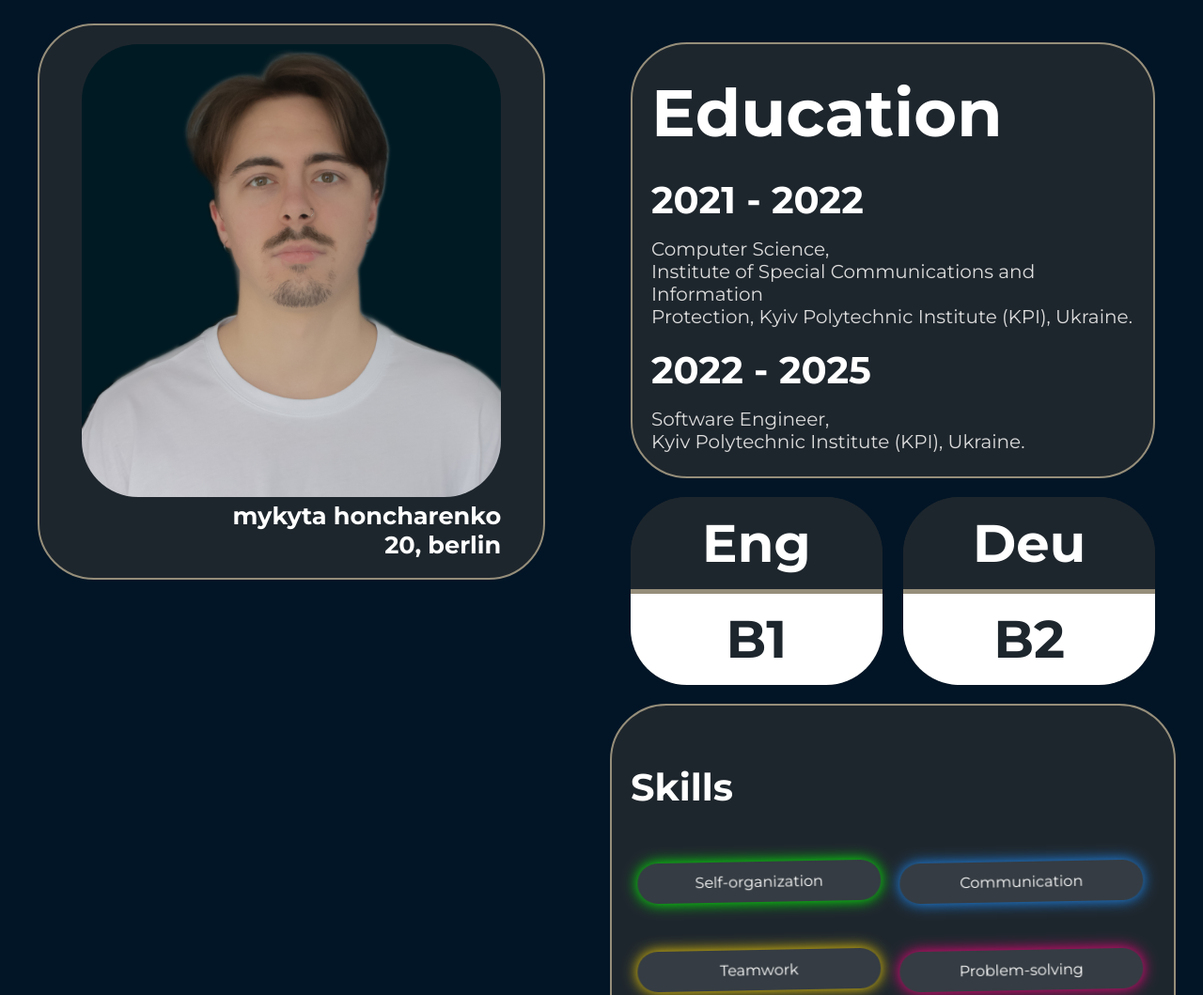
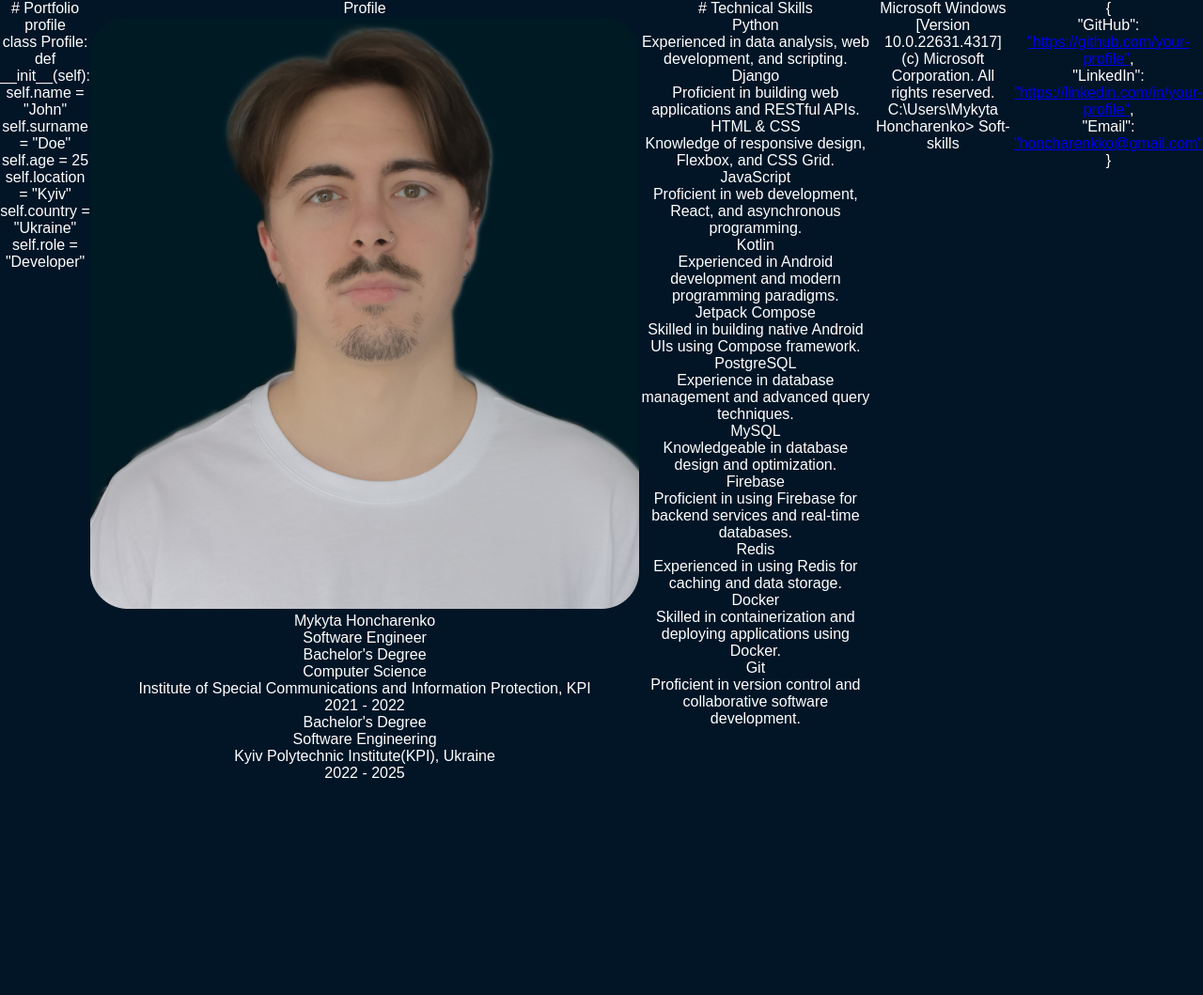
Before and after one commit to Nikitatoser/Portf, a plain HTML site: page index.html in a window 1280 px wide. Shown: the top 1059 px of the page at 94% size. After the commit the page ends 832 px from the top, so only its background shows below. Drawn offline with Linux system fonts and the light colour scheme.

Commit message:
Update index.html

```diff
--- a/index.html
+++ b/index.html
@@ -1,155 +1,154 @@
 <!DOCTYPE html>
-<html lang="en">
+<html lang="uk">
 <head>
     <meta charset="UTF-8">
-    <meta name="viewport" content="width=device-width, initial-scale=1.0">
+    <title>Python Styled Profile</title>
     <link rel="stylesheet" href="main.css">
-    <link rel="preconnect" href="https://fonts.googleapis.com">
-<link rel="preconnect" href="https://fonts.gstatic.com" crossorigin>
-<link href="https://fonts.googleapis.com/css2?family=Montserrat:ital,wght@0,100..900;1,100..900&display=swap" rel="stylesheet">
-    <title>honcharenkko</title>
 </head>
 <body>
+    <!-- Block Container for Python Styled Profile -->
+    <div class="page-block">
+        <div class="section code-container">
+            <div class="code-line"><span class="keyword"># Portfolio profile</span></div>
+            <div class="code-line"><span class="keyword">class</span> <span class="class-name">Profile</span>:</div>
+            <div class="code-line indent"><span class="keyword">def</span> <span class="function-name">__init__</span>(<span class="parameter">self</span>):</div>
+            <div class="code-line indent2"><span class="variable">self.name</span> = "<span id="name">John</span>"</div>
+            <div class="code-line indent2"><span class="variable">self.surname</span> = "<span id="surname">Doe</span>"</div>
+            <div class="code-line indent2"><span class="variable">self.age</span> = <span id="age">25</span></div>
+            <div class="code-line indent2"><span class="variable">self.location</span> = "<span id="location">Kyiv</span>"</div>
+            <div class="code-line indent2"><span class="variable">self.country</span> = "<span id="country">Ukraine</span>"</div>
+            <div class="code-line indent2"><span class="variable">self.role</span> = "<span id="role">Developer</span>"</div>
 
-    <div class = "left">
-
-        <div class="blok-foto">
-            <div class="foto-my-block">
-                <img class = "myfoto" src="foto\IMG_5438-2 1.png" alt="">
-            </div>
-
-            <h4 class="mytitle">mykyta honcharenko<br>
-                20, berlin</h4>
         </div>
-
     </div>
 
-    <div class="right">
-        <div class="education">
-            <h1>Education</h1>
-
-            <h3>2021 - 2022</h3>
-            <h4>Computer Science,<br> Institute of Special Communications and Information Protection, Kyiv Polytechnic Institute (KPI), Ukraine. </h4>
-
-            <h3>2022 - 2025</h3>
-            <h4>Software Engineer,<br> Kyiv Polytechnic Institute (KPI), Ukraine. </h4>
-        </div>
-        <div class="language">
-            <div class="langg">
-                <div class = "lang-left">
-                    <div class = "lang-top">
-                        <h1>Eng</h1>
-                    </div>
-                    <div class = lang-bot>
-                        <h1>B1</h1>
-                    </div>
+<!-- Секція з освітою у стилі IDE -->
+<div class="page-block">
+    <div class="education-ide">
+        <div class="profile-window">
+            <div class="window-header">
+                <span class="window-title">Profile</span>
+                <div class="window-controls">
+                    <div class="control-button"></div>
+                    <div class="control-button"></div>
+                    <div class="control-button"></div>
                 </div>
-                <div class = "lang-right">
-                    <div class = "lang-top">
-                        <h1>Deu</h1>
-                    </div>
-                    <div class = lang-bot>
-                        <h1>B2</h1>
-                    </div>
-                </div>
+            </div>
+            <div class="profile-content">
+                <img src="foto\IMG_5438-2 1.png" alt="Profile Photo" class="profile-photo">
+                <div class="profile-name">Mykyta Honcharenko</div>
+                <div class="profile-title">Software Engineer</div>
             </div>
         </div>
 
-        <div class="skills">
-    <h1>Skills</h1>
-    <div class="skill-box">Self-organization</div>
-    <div class="skill-box">Communication</div>
-    <div class="skill-box">Teamwork</div>
-    <div class="skill-box">Problem-solving</div>
-    <div class="skill-box">Critical thinking</div>
-    <div class="skill-box">Adaptability</div>
-    <div class="skill-box">Time management</div>
-    <div class="skill-box">Attention to detail</div>
-</div>
-
-
-
-
-<div class="tech">
-    <h1>Technologies</h1>
-    <div class="row-tech">
-        <div class="tech-box">
-            <img src="foto/🦆 icon _kotlin original_.png" alt="Kotlin">
-        </div>
-        <div class="tech-box">
-            <img src="foto/🦆 icon _Python_.png" alt="Python">
-        </div>
-        <div class="tech-box">
-            <img src="foto/🦆 icon _bootstrap_.png" alt="Bootstrap">
-        </div>
-        <div class="tech-box">
-            <img src="foto/🦆 icon _file type css_.png" alt="CSS">
-        </div>
-        <div class="tech-box">
-            <img src="foto/🦆 icon _file type html_.png" alt="HTML">
-        </div>
-        <div class="tech-box">
-            <img src="foto/🦆 icon _Javascript (JS)_.png" alt="JavaScript">
-        </div>
-        <div class="tech-box">
-            <img src="foto\docker-icon-logo-icon-png-svg.png" alt="JavaScript">
-        </div>
-        <div class="tech-box">
-            <img src="foto\firebase-logo-png-firebase-google-icon-512x512.png" alt="JavaScript">
-        </div>
-        <div class="tech-box">
-            <img src="foto\Group.png" alt="JavaScript">
-        </div>
-        <div class="tech-box">
-            <img src="foto\Group.png" alt="JavaScript">
-        </div>
-        <div class="tech-box">
-            <img src="foto\jetpack-compose-icon_RGB 1.png" alt="JavaScript">
-        </div>
-        <div class="tech-box">
-            <img src="foto\social_media_social_media_logo_git-1024.png" alt="JavaScript">
-        </div>
-        <div class="tech-box">
-            <img src="foto\mysql_PNG11.png" alt="JavaScript">
-        </div>
-        <div class="tech-box">
-            <img src="foto\postgresql-logo 1.png" alt="JavaScript">
-        </div>
-        <div class="tech-box">
-            <img src="foto\redis-plain-icon-1024x873-u8pai5bq.png" alt="JavaScript">
-        </div>
-
-    </div>
-</div>
-
-<div class="contacts">
-    <h1>Contacts</h1>
-    <div class="row-contacts">
-        <div class="contact-box">
-            <a href="https://github.com/Nikitatoser" target="_blank">
-                <img src="foto\mdi_github.png" alt="GitHub">
-                <span>GitHub</span>
-            </a>
-        </div>
-        <div class="contact-box">
-            <a href="https://www.linkedin.com/in/mykyta-honcharenko-699564326/?trk=opento_sprofile_details" target="_blank">
-                <img src="foto\mdi_linkedin.png" alt="LinkedIn">
-                <span>LinkedIn</span>
-            </a>
-        </div>
-        <div class="contact-box">
-            <a href="mailto:honcharenkko@gmail.com">
-                <img src="foto\ic_round-email.png" alt="Email">
-                <span>Email</span>
-            </a>
+        <div class="education-container">
+            <div class="education-card">
+                <div class="education-degree">Bachelor's Degree</div>
+                <div class="education-field">Computer Science</div>
+                <div class="education-university">Institute of Special Communications and Information Protection, KPI</div>
+                <div class="education-year">2021 - 2022</div>
+            </div>
+            <div class="education-card">
+                <div class="education-degree">Bachelor's Degree</div>
+                <div class="education-field">Software Engineering</div>
+                <div class="education-university">Kyiv Polytechnic Institute(KPI), Ukraine</div>
+                <div class="education-year">2022 - 2025</div>
+            </div>
         </div>
     </div>
 </div>
 
 
 
+<!-- Блок для карток з технічними скілами -->
+<div class="page-block">
+    <div class="section skills-container">
+        <div class="skills-header"># Technical Skills</div>
+        <div class="skills-grid">
+            <div class="skill-card">
+                <div class="skill-name">Python</div>
+                <div class="skill-description">Experienced in data analysis, web development, and scripting.</div>
+            </div>
+            <div class="skill-card">
+                <div class="skill-name">Django</div>
+                <div class="skill-description">Proficient in building web applications and RESTful APIs.</div>
+            </div>
+            <div class="skill-card">
+                <div class="skill-name">HTML & CSS</div>
+                <div class="skill-description">Knowledge of responsive design, Flexbox, and CSS Grid.</div>
+            </div>
+            <div class="skill-card">
+                <div class="skill-name">JavaScript</div>
+                <div class="skill-description">Proficient in web development, React, and asynchronous programming.</div>
+            </div>
+            <div class="skill-card">
+                <div class="skill-name">Kotlin</div>
+                <div class="skill-description">Experienced in Android development and modern programming paradigms.</div>
+            </div>
+            <div class="skill-card">
+                <div class="skill-name">Jetpack Compose</div>
+                <div class="skill-description">Skilled in building native Android UIs using Compose framework.</div>
+            </div>
+            <div class="skill-card">
+                <div class="skill-name">PostgreSQL</div>
+                <div class="skill-description">Experience in database management and advanced query techniques.</div>
+            </div>
+            <div class="skill-card">
+                <div class="skill-name">MySQL</div>
+                <div class="skill-description">Knowledgeable in database design and optimization.</div>
+            </div>
+            <div class="skill-card">
+                <div class="skill-name">Firebase</div>
+                <div class="skill-description">Proficient in using Firebase for backend services and real-time databases.</div>
+            </div>
+            <div class="skill-card">
+                <div class="skill-name">Redis</div>
+                <div class="skill-description">Experienced in using Redis for caching and data storage.</div>
+            </div>
+            <div class="skill-card">
+                <div class="skill-name">Docker</div>
+                <div class="skill-description">Skilled in containerization and deploying applications using Docker.</div>
+            </div>
+            <div class="skill-card">
+                <div class="skill-name">Git</div>
+                <div class="skill-description">Proficient in version control and collaborative software development.</div>
+            </div>
+        </div>
+    </div>
+</div>
 
+
+
+    <!-- Block Container for CMD Window -->
+    <div class="page-block">
+        <div class="section cmd-window">
+            <div class="cmd-header">Microsoft Windows [Version 10.0.22631.4317]</div>
+            <div class="cmd-subheader">(c) Microsoft Corporation. All rights reserved.</div>
+            <div class="cmd-line">
+                <span class="prompt">C:\Users\Mykyta Honcharenko></span>
+                <span class="command">Soft-skills</span>
+            </div>
+            <div id="skills-output"></div>
+        </div>
+    </div>
+
+<!-- Секція з контактами у JSON стилі -->
+<div class="page-block">
+    <div class="section contacts-json">
+        <div class="json-brace">{</div>
+        <div class="json-line">
+            <span class="json-key">"GitHub"</span>: <a href="https://github.com/your-profile" class="json-link">"https://github.com/your-profile"</a>,
+        </div>
+        <div class="json-line">
+            <span class="json-key">"LinkedIn"</span>: <a href="https://linkedin.com/in/your-profile" class="json-link">"https://linkedin.com/in/your-profile"</a>,
+        </div>
+        <div class="json-line">
+            <span class="json-key">"Email"</span>: <a href="mailto:honcharenkko@gmail.com" class="json-link">"honcharenkko@gmail.com"</a>
+        </div>
+        <div class="json-brace">}</div>
+    </div>
+</div>
+
+    <script src="script.js"></script>
 </body>
-<script src="script.js" defer></script>
-
 </html>
```
